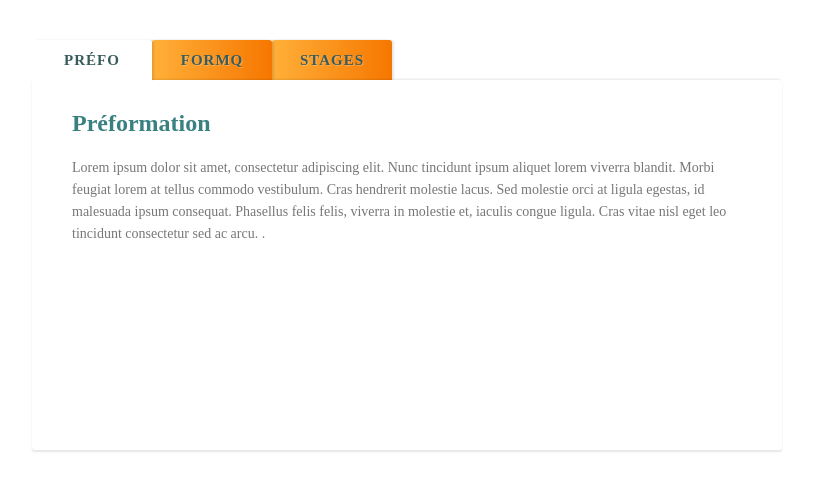
After one commit to cf2m-beta/cf2m-site, a PHP site: page /cf2m-site/datas/onglets.html in a window 1280 px wide, after a click on "PRÉFO". The commit adds this page. Shown: the top 491 px of the page, without its empty margins (233-1046 px from the left). Run offline with PHP 8.4, Linux system fonts and the light colour scheme.

Commit message:
Commit du matin 02 septembre

```diff
--- a/css/styles_v1.css
+++ b/css/styles_v1.css
@@ -1323,3 +1323,5 @@ footer
 	text-indent:10px;
 	font-family:Verdana, Geneva, sans-serif;
 }
+
+/**/
--- /dev/null
+++ b/datas/onglets.html
@@ -0,0 +1,207 @@
+<!doctype html>
+<html>
+<head>
+<meta charset="utf-8">
+<title>Onglets exe</title>
+<style>
+.clr{
+	clear: both;
+	padding: 0;
+	height: 0;
+	margin: 0;
+}
+
+.tabs {
+    position: relative;
+	margin: 40px auto;
+	width: 750px;
+}
+
+.tabs input {
+	position: absolute;
+	z-index: 1000;
+	width: 120px;
+	height: 40px;
+	left: 0px;
+	top: 0px;
+	opacity: 0;
+    -ms-filter:"progid:DXImageTransform.Microsoft.Alpha(Opacity=0)";
+    filter: alpha(opacity=0);
+	cursor: pointer;
+}
+.tabs input#tab-2{
+	left: 120px;
+}
+.tabs input#tab-3{
+	left: 240px;
+}
+.tabs input#tab-4{
+	left: 360px;
+}
+
+.tabs label {
+	background: rgb(255,176,57);
+	background: -moz-linear-gradient(left,  rgba(255,176,57,1) 0%, rgba(246,119,0,1) 100%);
+	background: -webkit-gradient(linear, left top, right top, color-stop(0%,rgba(255,176,57,1)), color-stop(100%,rgba(246,119,0,1)));
+	background: -webkit-linear-gradient(left,  rgba(255,176,57,1) 0%,rgba(246,119,0,1) 100%);
+	background: -o-linear-gradient(left,  rgba(255,176,57,1) 0%,rgba(246,119,0,1) 100%);
+	background: -ms-linear-gradient(left,  rgba(255,176,57,1) 0%,rgba(246,119,0,1) 100%);
+	background: linear-gradient(to right,  rgba(255,176,57,1) 0%,rgba(246,119,0,1) 100%);
+	filter: progid:DXImageTransform.Microsoft.gradient( startColorstr='#ffb039', endColorstr='#f67700',GradientType=1 );
+	font-size: 15px;
+	line-height: 40px;
+	height: 40px;
+	position: relative;
+	padding: 0 20px;
+    float: left;
+	display: block;
+	width: 80px;
+	color: #385c5b;
+	letter-spacing: 1px;
+	text-transform: uppercase;
+	font-weight: bold;
+	text-align: center;
+	text-shadow: 1px 1px 1px rgba(255,255,255,0.3);
+    border-radius: 3px 3px 0 0;
+    box-shadow: 2px 0 2px rgba(0,0,0,0.1), -2px 0 2px rgba(0,0,0,0.1);
+}
+
+.tabs label:after {
+    content: '';
+	background: #fff;
+	position: absolute;
+	bottom: -2px;
+	left: 0;
+	width: 100%;
+	height: 2px;
+	display: block;
+}
+
+.tabs input:hover + label {
+	background: #5ba4a4;
+}
+
+.tabs label:first-of-type {
+    z-index: 4;
+    box-shadow: 2px 0 2px rgba(0,0,0,0.1);
+}
+
+.tab-label-2 {
+    z-index: 3;
+}
+
+.tab-label-3 {
+    z-index: 2;
+}
+
+.tab-label-4 {
+    z-index: 1;
+}
+
+.tabs input:checked + label {
+    background: #fff;
+	z-index: 6;
+}
+
+.clear-shadow {
+	clear: both;
+}
+
+.content {
+    background: #fff;
+	position: relative;
+    width: 100%;
+	height: 370px;
+	z-index: 5;
+    box-shadow: 0 -2px 3px -2px rgba(0,0,0,0.2), 0 2px 2px rgba(0,0,0,0.1);
+    border-radius: 0 3px 3px 3px;
+}
+
+.content div {
+    position: absolute;
+	top: 0;
+	left: 0;
+	padding: 10px 40px;
+	z-index: 1;
+    opacity: 0;
+
+    -webkit-transition: opacity linear 0.1s;
+    -moz-transition: opacity linear 0.1s;
+    -o-transition: opacity linear 0.1s;
+    -ms-transition: opacity linear 0.1s;
+    transition: opacity linear 0.1s;
+}
+
+.tabs input.tab-selector-1:checked ~ .content .content-1,
+.tabs input.tab-selector-2:checked ~ .content .content-2,
+.tabs input.tab-selector-3:checked ~ .content .content-3,
+.tabs input.tab-selector-4:checked ~ .content .content-4 {
+	z-index: 100;
+    -ms-filter:"progid:DXImageTransform.Microsoft.Alpha(Opacity=100)";
+    filter: alpha(opacity=100);
+    opacity: 1;
+
+    -webkit-transition: opacity ease-out 0.2s 0.1s;
+    -moz-transition: opacity ease-out 0.2s 0.1s;
+    -o-transition: opacity ease-out 0.2s 0.1s;
+    -ms-transition: opacity ease-out 0.2s 0.1s;
+    transition: opacity ease-out 0.2s 0.1s;
+}
+.content div h2,
+.content div h3{
+	color: #398080;
+}
+.content div p {
+	font-size: 14px;
+	line-height: 22px;
+	text-align: left;
+	margin: 0;
+	color: #777;
+}
+</style>
+</head>
+
+<body>
+<section class="tabs">
+        <input id="tab-1" type="radio" name="radio-set" class="tab-selector-1" checked="checked" />
+        <label for="tab-1" class="tab-label-1">Préfo</label>
+
+        <input id="tab-2" type="radio" name="radio-set" class="tab-selector-2" />
+        <label for="tab-2" class="tab-label-2">FormQ</label>
+
+        <input id="tab-3" type="radio" name="radio-set" class="tab-selector-3" />
+        <label for="tab-3" class="tab-label-3">Stages</label>
+
+
+        <div class="clear-shadow"></div>
+
+        <div class="content">
+            <div class="content-1">
+                <h2>Préformation</h2>
+                <p>Lorem ipsum dolor sit amet, consectetur adipiscing elit. Nunc tincidunt ipsum aliquet lorem viverra blandit.
+                 Morbi feugiat lorem at tellus commodo vestibulum. Cras hendrerit molestie lacus.
+                 Sed molestie orci at ligula egestas, id malesuada ipsum consequat.
+                 Phasellus felis felis, viverra in molestie et, iaculis congue ligula.
+                 Cras vitae nisl eget leo tincidunt consectetur sed ac arcu. .</p>
+            </div>
+            <div class="content-2">
+                <h2>Formation qualifiante</h2>
+                <p>Lorem ipsum dolor sit amet, consectetur adipiscing elit. Nunc tincidunt ipsum aliquet lorem viverra blandit.
+                Morbi feugiat lorem at tellus commodo vestibulum. Cras hendrerit molestie lacus.
+                Sed molestie orci at ligula egestas, id malesuada ipsum consequat.
+                Phasellus felis felis, viverra in molestie et, iaculis congue ligula.
+                Cras vitae nisl eget leo tincidunt consectetur sed ac arcu.
+                </p>
+            </div>
+            <div class="content-3">
+                <h2>Stages</h2>
+                <p>Lorem ipsum dolor sit amet, consectetur adipiscing elit. Nunc tincidunt ipsum aliquet lorem viverra blandit.
+                 Morbi feugiat lorem at tellus commodo vestibulum. Cras hendrerit molestie lacus.
+                 Sed molestie orci at ligula egestas, id malesuada ipsum consequat.
+                 Phasellus felis felis, viverra in molestie et, iaculis congue ligula.
+                 Cras vitae nisl eget leo tincidunt consectetur sed ac arcu. </p>
+            </div>
+        </div>
+</section>
+</body>
+</html>
```
Also changed, not shown: datas/cf2m-02-sept.sql (added, +181 -0 lines), include/config.php (line endings or trailing spaces).
